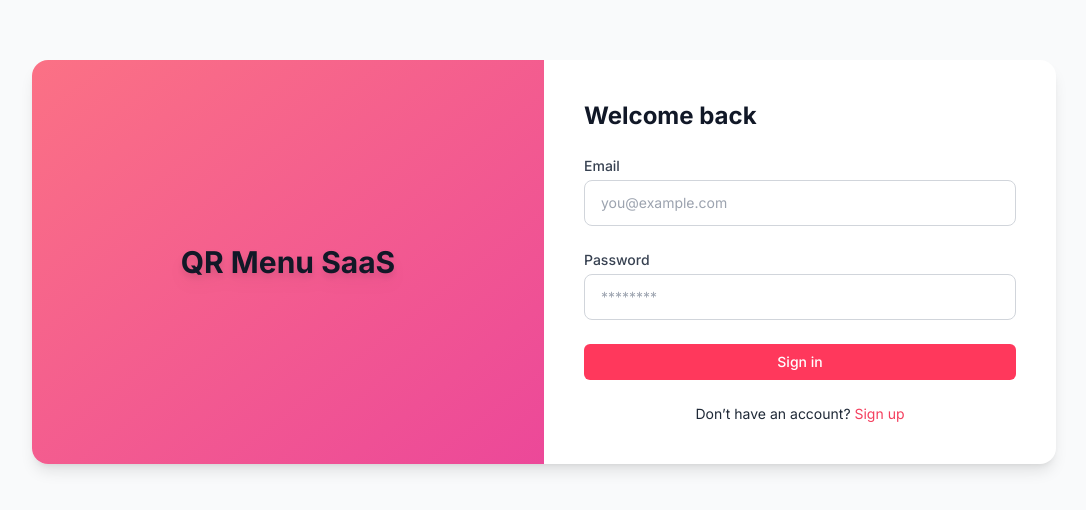
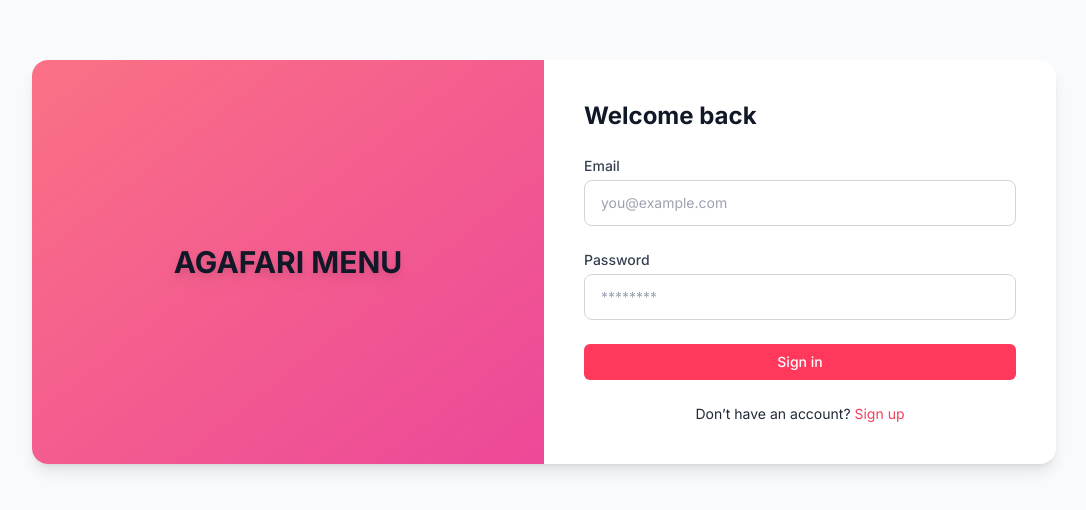
Before and after one commit to amuni27/JemawMenus, a React (Vite) app: page /auth/login in a window 1280 px wide. Shown: the part 138-648 px from the top of the page, without its empty margins (96-1182 px from the left). Built offline with nearby package versions, Linux system fonts and the light colour scheme.

Commit message:
Update the name to agafari

```diff
--- a/src/components/auth/AuthLayout.tsx
+++ b/src/components/auth/AuthLayout.tsx
@@ -11,7 +11,7 @@ export default function AuthLayout({ children }: AuthLayoutProps) {
       <div className="w-full max-w-5xl bg-white shadow-lg rounded-2xl overflow-hidden flex flex-col md:flex-row transition duration-200">
         {/* Branding / side panel */}
         <div className="hidden md:flex md:w-1/2 bg-gradient-to-br from-rose-400 to-pink-500 items-center justify-center p-8 text-white">
-          <h2 className="text-3xl font-bold drop-shadow-lg">QR Menu SaaS</h2>
+          <h2 className="text-3xl font-bold drop-shadow-lg">AGAFARI MENU</h2>
         </div>
         {/* Form area */}
         <div className="w-full md:w-1/2 p-6 md:p-10">{children}</div>
```
